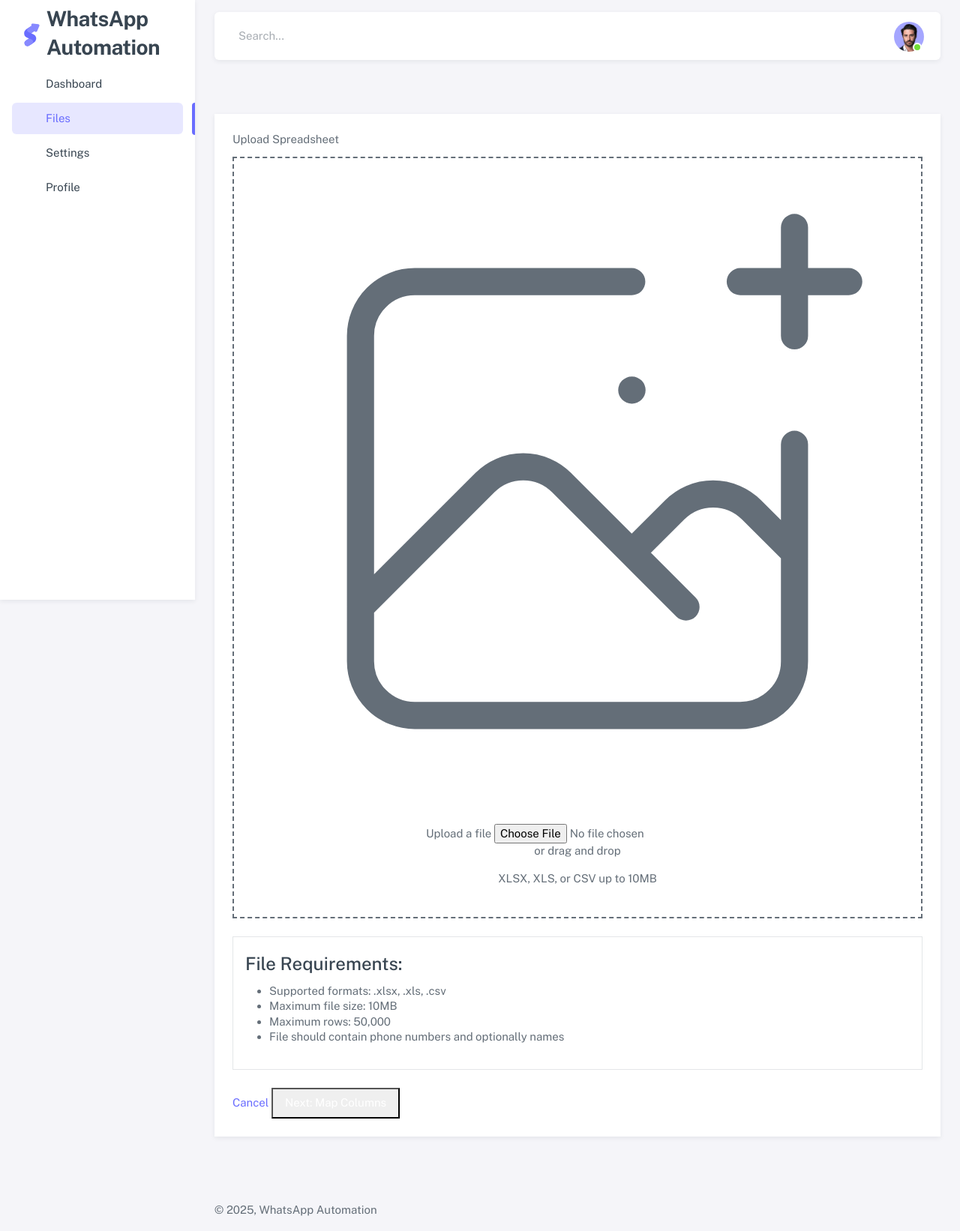
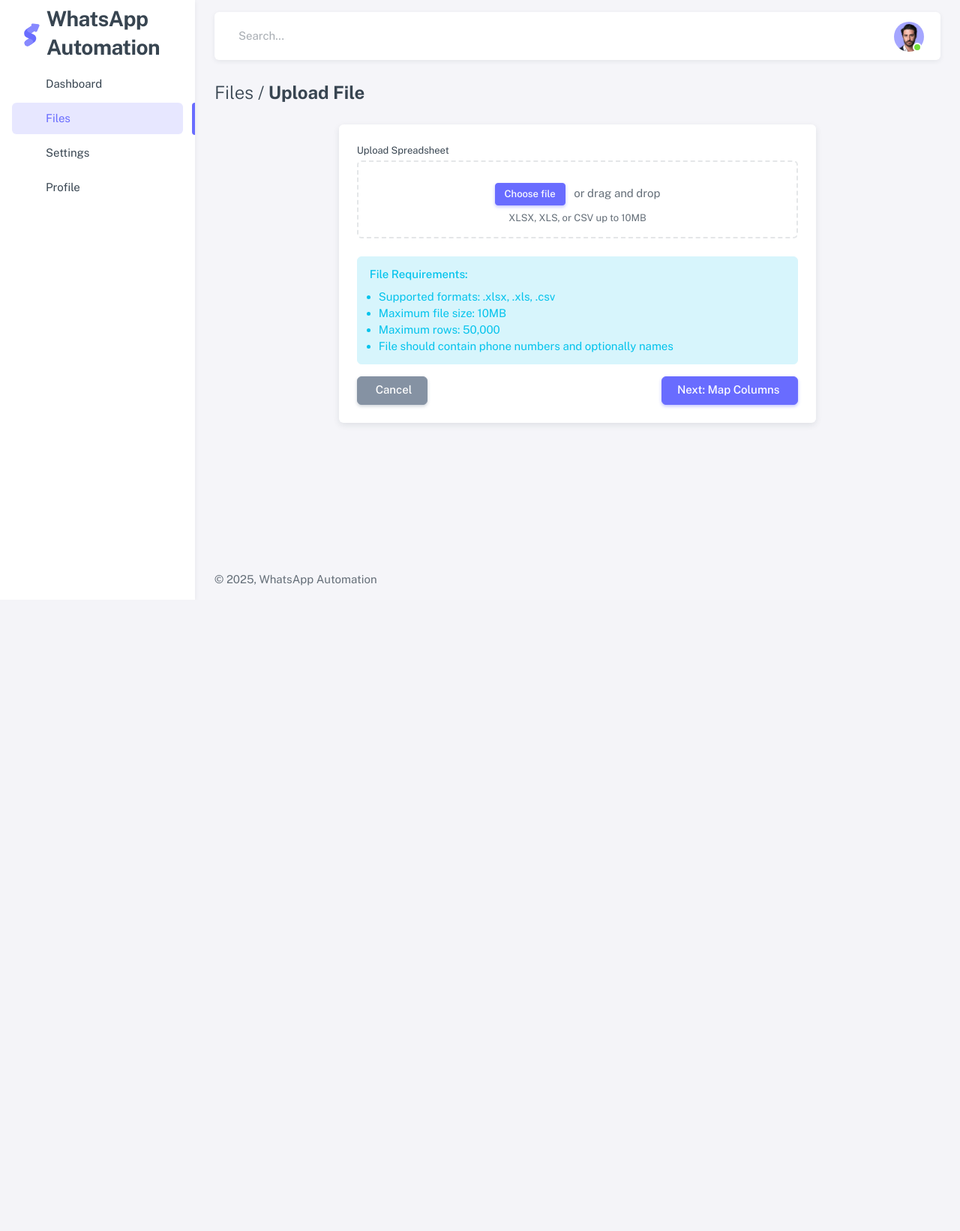
Before and after one commit to mabroukmoatez/smart_client, a Laravel app: page /files/create in a window 1280 px wide. Shown: the whole page at 75% size. After the commit the page ends 781 px from the top, so only its background shows below. Run offline with Laravel 12, Linux system fonts and the light colour scheme; a user stored in the database is signed in; data comes from the database, SQL or seed files in the repository; some libraries are stand-ins or nearby versions.

Commit message:
Complete Sneat design implementation for file upload page
- Update file upload page with Bootstrap card and form
- Add file input with icon and drag-drop area
- Convert alerts to Bootstrap alert component
- Add navigation buttons with Boxicons
- Maintain file upload functionality
- Add file name preview on selection

```diff
--- a/resources/views/files/upload.blade.php
+++ b/resources/views/files/upload.blade.php
@@ -1,46 +1,44 @@
 <x-app-layout>
-    <x-slot name="header">
-        <h2 class="font-semibold text-xl text-gray-800 leading-tight">
-            {{ __('Upload File') }}
-        </h2>
-    </x-slot>
+    @section('title', 'Upload File')
 
-    <div class="py-12">
-        <div class="max-w-3xl mx-auto sm:px-6 lg:px-8">
-            <div class="bg-white overflow-hidden shadow-sm sm:rounded-lg">
-                <div class="p-6">
+    <div class="d-flex justify-content-between align-items-center mb-6">
+        <h4 class="fw-bold mb-0">
+            <span class="text-muted fw-light">Files /</span> Upload File
+        </h4>
+    </div>
+
+    <div class="row justify-content-center">
+        <div class="col-md-8">
+            <div class="card">
+                <div class="card-body">
                     <form action="{{ route('files.upload') }}" method="POST" enctype="multipart/form-data">
                         @csrf
 
                         <div class="mb-6">
-                            <label class="block text-sm font-medium text-gray-700 mb-2">
-                                Upload Spreadsheet
-                            </label>
-                            <div class="mt-1 flex justify-center px-6 pt-5 pb-6 border-2 border-gray-300 border-dashed rounded-md hover:border-gray-400">
-                                <div class="space-y-1 text-center">
-                                    <svg class="mx-auto h-12 w-12 text-gray-400" stroke="currentColor" fill="none" viewBox="0 0 48 48">
-                                        <path d="M28 8H12a4 4 0 00-4 4v20m32-12v8m0 0v8a4 4 0 01-4 4H12a4 4 0 01-4-4v-4m32-4l-3.172-3.172a4 4 0 00-5.656 0L28 28M8 32l9.172-9.172a4 4 0 015.656 0L28 28m0 0l4 4m4-24h8m-4-4v8m-12 4h.02" stroke-width="2" stroke-linecap="round" stroke-linejoin="round" />
-                                    </svg>
-                                    <div class="flex text-sm text-gray-600">
-                                        <label for="file" class="relative cursor-pointer bg-white rounded-md font-medium text-blue-600 hover:text-blue-500">
-                                            <span>Upload a file</span>
-                                            <input id="file" name="file" type="file" class="sr-only" accept=".xlsx,.xls,.csv" required>
-                                        </label>
-                                        <p class="pl-1">or drag and drop</p>
-                                    </div>
-                                    <p class="text-xs text-gray-500">
-                                        XLSX, XLS, or CSV up to {{ config('app.max_upload_size', 10240) / 1024 }}MB
-                                    </p>
+                            <label class="form-label">Upload Spreadsheet</label>
+                            <div class="border border-2 border-dashed rounded p-4 text-center" style="border-color: #d9dee3;">
+                                <div class="mb-3">
+                                    <i class="bx bx-upload bx-lg text-muted"></i>
                                 </div>
+                                <div class="mb-2">
+                                    <label for="file" class="btn btn-sm btn-primary">
+                                        <span id="fileLabel">Choose file</span>
+                                        <input id="file" name="file" type="file" class="d-none" accept=".xlsx,.xls,.csv" required>
+                                    </label>
+                                    <span class="text-muted ms-2">or drag and drop</span>
+                                </div>
+                                <p class="text-muted small mb-0">
+                                    XLSX, XLS, or CSV up to {{ config('app.max_upload_size', 10240) / 1024 }}MB
+                                </p>
                             </div>
                             @error('file')
-                                <p class="mt-2 text-sm text-red-600">{{ $message }}</p>
+                                <div class="text-danger small mt-2">{{ $message }}</div>
                             @enderror
                         </div>
 
-                        <div class="bg-blue-50 border border-blue-200 rounded-md p-4 mb-6">
-                            <h4 class="text-sm font-medium text-blue-900 mb-2">File Requirements:</h4>
-                            <ul class="text-sm text-blue-800 list-disc list-inside space-y-1">
+                        <div class="alert alert-info">
+                            <h6 class="alert-heading mb-2">File Requirements:</h6>
+                            <ul class="mb-0 ps-3">
                                 <li>Supported formats: .xlsx, .xls, .csv</li>
                                 <li>Maximum file size: {{ config('app.max_upload_size', 10240) / 1024 }}MB</li>
                                 <li>Maximum rows: {{ number_format(config('app.max_csv_rows', 50000)) }}</li>
@@ -48,12 +46,12 @@
                             </ul>
                         </div>
 
-                        <div class="flex items-center justify-between">
-                            <a href="{{ route('files.index') }}" class="text-gray-600 hover:text-gray-800">
-                                Cancel
+                        <div class="d-flex justify-content-between">
+                            <a href="{{ route('files.index') }}" class="btn btn-secondary">
+                                <i class="bx bx-arrow-back me-1"></i> Cancel
                             </a>
-                            <button type="submit" class="inline-flex items-center px-4 py-2 bg-blue-600 text-white rounded-md hover:bg-blue-700">
-                                Next: Map Columns
+                            <button type="submit" class="btn btn-primary">
+                                Next: Map Columns <i class="bx bx-arrow-right ms-1"></i>
                             </button>
                         </div>
                     </form>
@@ -62,14 +60,14 @@
         </div>
     </div>
 
+    @push('scripts')
     <script>
-        // File input preview
         document.getElementById('file').addEventListener('change', function(e) {
             const fileName = e.target.files[0]?.name;
             if (fileName) {
-                const label = document.querySelector('label[for="file"] span');
-                label.textContent = fileName;
+                document.getElementById('fileLabel').textContent = fileName;
             }
         });
     </script>
+    @endpush
 </x-app-layout>
```
